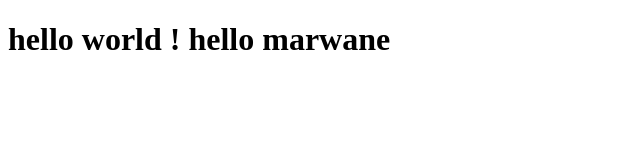
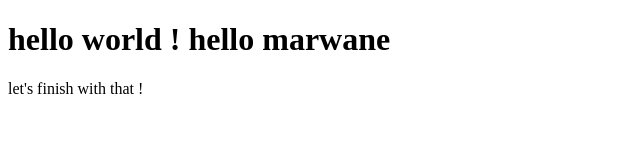
Before and after one commit to MRdrissi/coursera-test, a plain HTML site: page site/index.html in a window 1280 px wide. Shown: the whole page, without its empty margins (0-640 px from the left). Drawn offline with Linux system fonts and the light colour scheme.

Commit message:
hahahaha

```diff
--- a/site/index.html
+++ b/site/index.html
@@ -7,5 +7,6 @@
   </head>
   <body>
    <h1>hello world ! hello marwane</h1>
+   <p>let's finish with that !</p>
   </body>
   </html>
```
